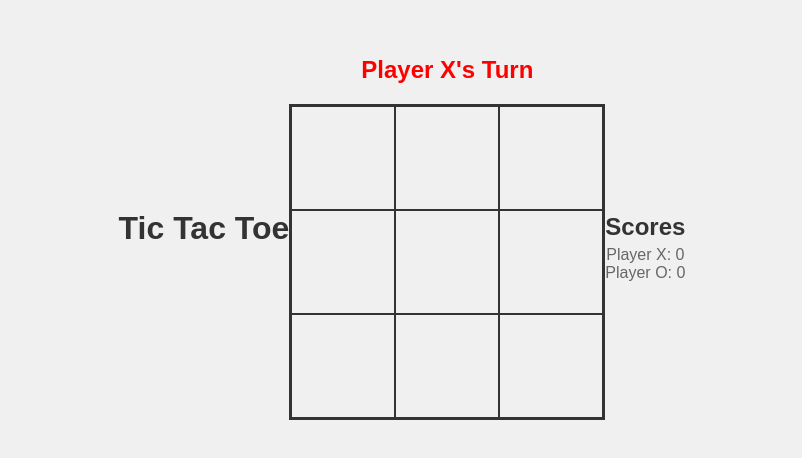
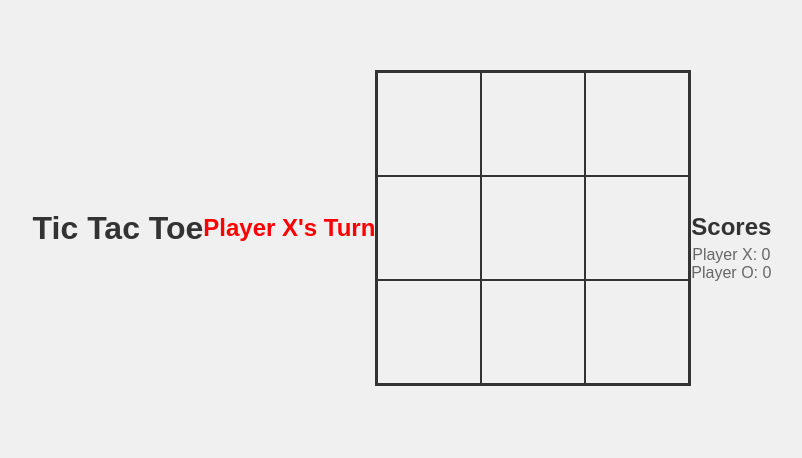
Before and after one commit to shivo1211/Tic-Tac-Toe, a plain HTML site: page index.html in a window 1280 px wide. Shown: the part 172-630 px from the top of the page, without its empty margins (238-1040 px from the left). Drawn offline with Linux system fonts and the light colour scheme.

Commit message:
Update index.html

```diff
--- a/index.html
+++ b/index.html
@@ -1,20 +1,20 @@
 <!DOCTYPE html>
 <html lang="en">
-
 <head>
 <meta charset="UTF-8">
 <meta name="viewport" content="width=device-width, initial-scale=1.0">
 <title>Tic Tac Toe</title>
 <link rel="stylesheet" href="styles.css">
 </head>
-
 <body>
 
-  <h1>Tic Tac Toe</h1>
+<h1 id="game-title">Tic Tac Toe</h1>
+
+<div id="player-turn-container">
+  <h2 id="player-turn" class="player-x">Player X's Turn</h2>
+</div>
 
 <div id="game-container">
-    <h2 id="player-turn" class="player-x">Player X's Turn</h2>
-
   <table>
     <tr>
       <td id="0" onclick="cellClicked(0)"></td>
@@ -43,5 +43,4 @@
 <script src="script.js"></script>
 
 </body>
-
 </html>
```
Lines whose indentation alone changed are shown as unchanged.
